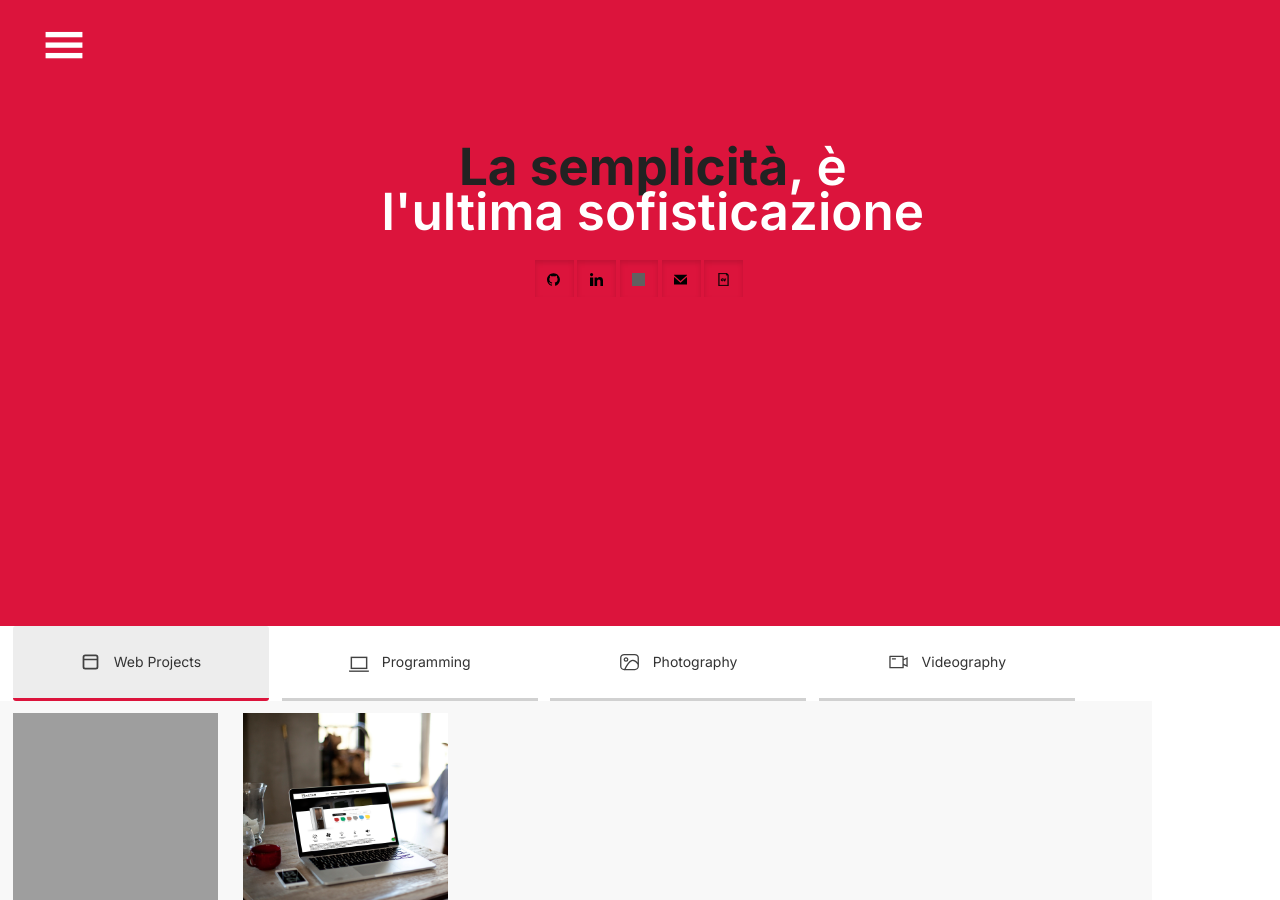
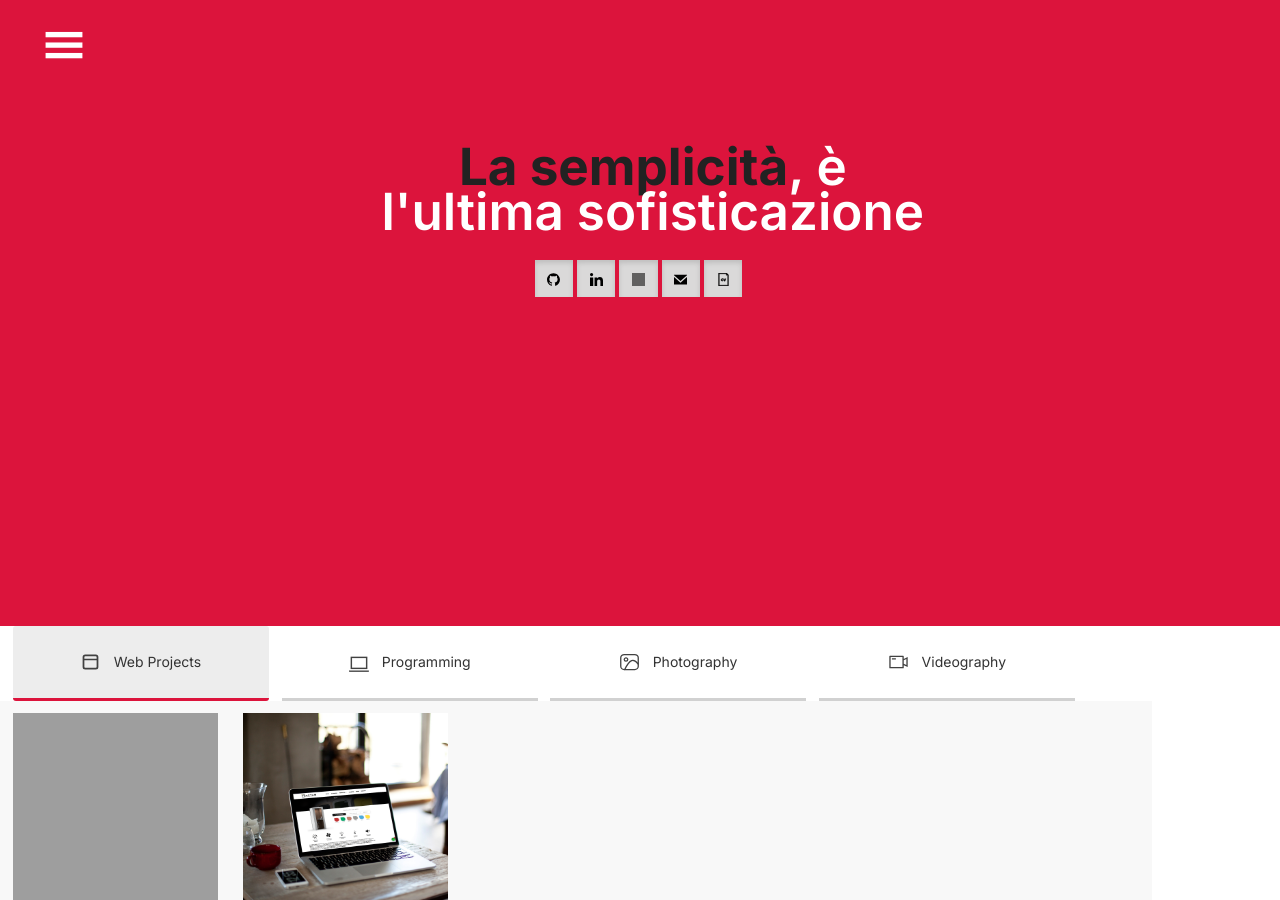
Before and after one commit to lyszt/lyszt.github.io, a Jekyll site: the page built from index.html, in a window 1280 px wide and 900 px high, scrolled down 274 px. Built offline with Jekyll 4.4.1, drawn with Linux system fonts in a browser that asks for light colours; grey boxes are pictures that could not be loaded.

Commit message:
Removed unnecessary button format changes in responsive

```diff
--- a/css/768.css
+++ b/css/768.css
@@ -84,7 +84,6 @@
   ;
   }
   #landing-buttons .btn {
-    border-radius: 10vw;
     width: 10vw;
     height: 10vw;
     margin-top: 2vw;
--- a/css/default.css
+++ b/css/default.css
@@ -378,7 +378,7 @@
   padding-left: 1vw;
   padding-right: 1vw;
   font-size: 1vw;
-  background-color: crimson !important;
+  background-color: crimson;
   border: none;
   border-radius: 0;
 }
```
